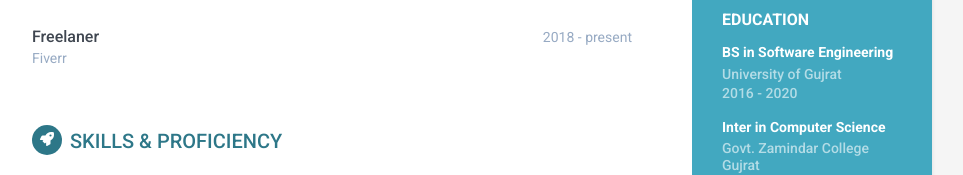
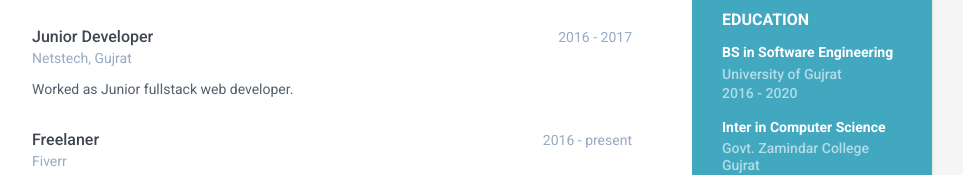
Before and after one commit to aneesijaz/aneesijaz.github.io, a plain HTML site: page index.html in a window 1280 px wide. Shown: the part 625-800 px from the top of the page, without its empty margins (188-1151 px from the left). Drawn offline with Linux system fonts and the light colour scheme.

Commit message:
added more projects

```diff
--- a/index.html
+++ b/index.html
@@ -234,8 +234,25 @@
                 <div class="item">
                     <div class="meta">
                         <div class="upper-row">
+                            <h3 class="job-title">Junior Developer</h3>
+                            <div class="time">2016 - 2017</div>
+                        </div>
+                        <!--//upper-row-->
+                        <div class="company">Netstech, Gujrat</div>
+                    </div>
+                    <!--//meta-->
+                    <div class="details">
+                        <p>Worked as Junior fullstack web developer.</p>
+                    </div>
+                    <!--//details-->
+                </div>
+                <!--//item-->
+
+                <div class="item">
+                    <div class="meta">
+                        <div class="upper-row">
                             <h3 class="job-title">Freelaner</h3>
-                            <div class="time">2018 - present</div>
+                            <div class="time">2016 - present</div>
                         </div>
                         <!--//upper-row-->
                         <div class="company">Fiverr</div>
```
